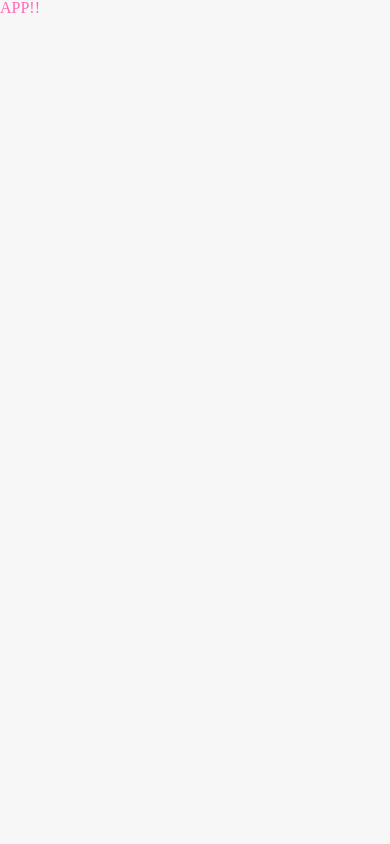
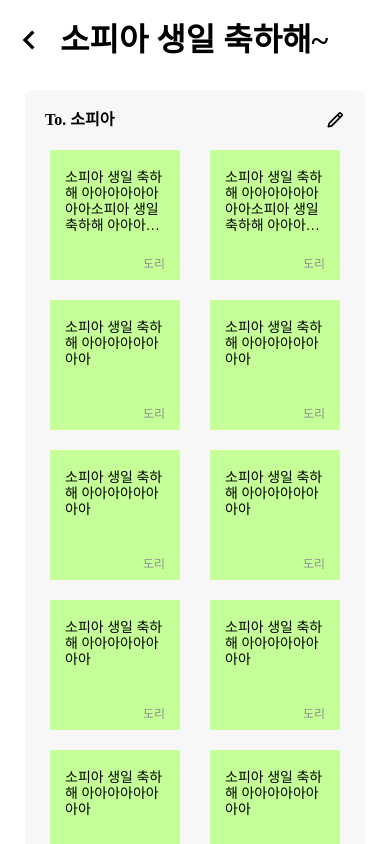
Before and after one commit to woowacourse-teams/2022-nae-pyeon, a React app in the folder frontend/: page / in a window 390 px wide. Shown: the top 844 px of the page. Built offline with nearby package versions, Linux system fonts and the light colour scheme.

Commit message:
feat: App 반응형 레이아웃 추가
Co-authored-by: Soyi Jeon <soyi.dev@gmail.com>

```diff
--- a/frontend/src/App.tsx
+++ b/frontend/src/App.tsx
@@ -2,16 +2,32 @@ import React from "react";
 import styled from "@emotion/styled";
 import { Global } from "@emotion/react";
 import reset from "./styles/reset";
+import RollingpaperPage from "@/pages/RollingpaperPage";
 
-const Style = styled.div`
-  color: hotpink;
+const StyledPageContainer = styled.div`
+  height: 100vh;
+  margin: 0 auto;
+
+  @media only screen and (min-width: 600px) {
+    width: 500px;
+  }
+
+  @media only screen and (min-width: 960px) {
+    width: 760px;
+  }
+
+  @media only screen and (min-width: 1280px) {
+    width: 1020px;
+  }
 `;
 
 const App = () => {
   return (
     <div>
       <Global styles={reset} />
-      <Style>APP!!</Style>
+      <StyledPageContainer>
+        <RollingpaperPage />
+      </StyledPageContainer>
     </div>
   );
 };
```
